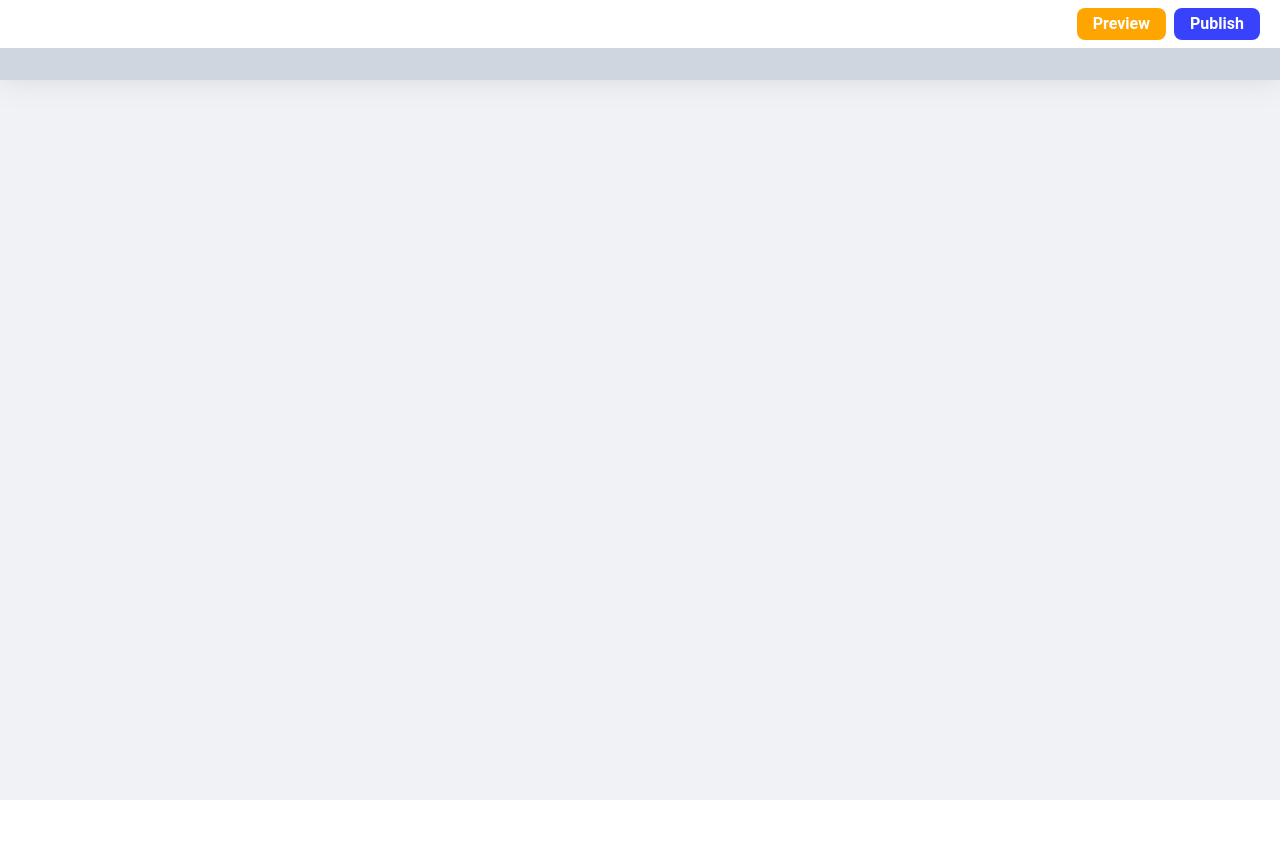
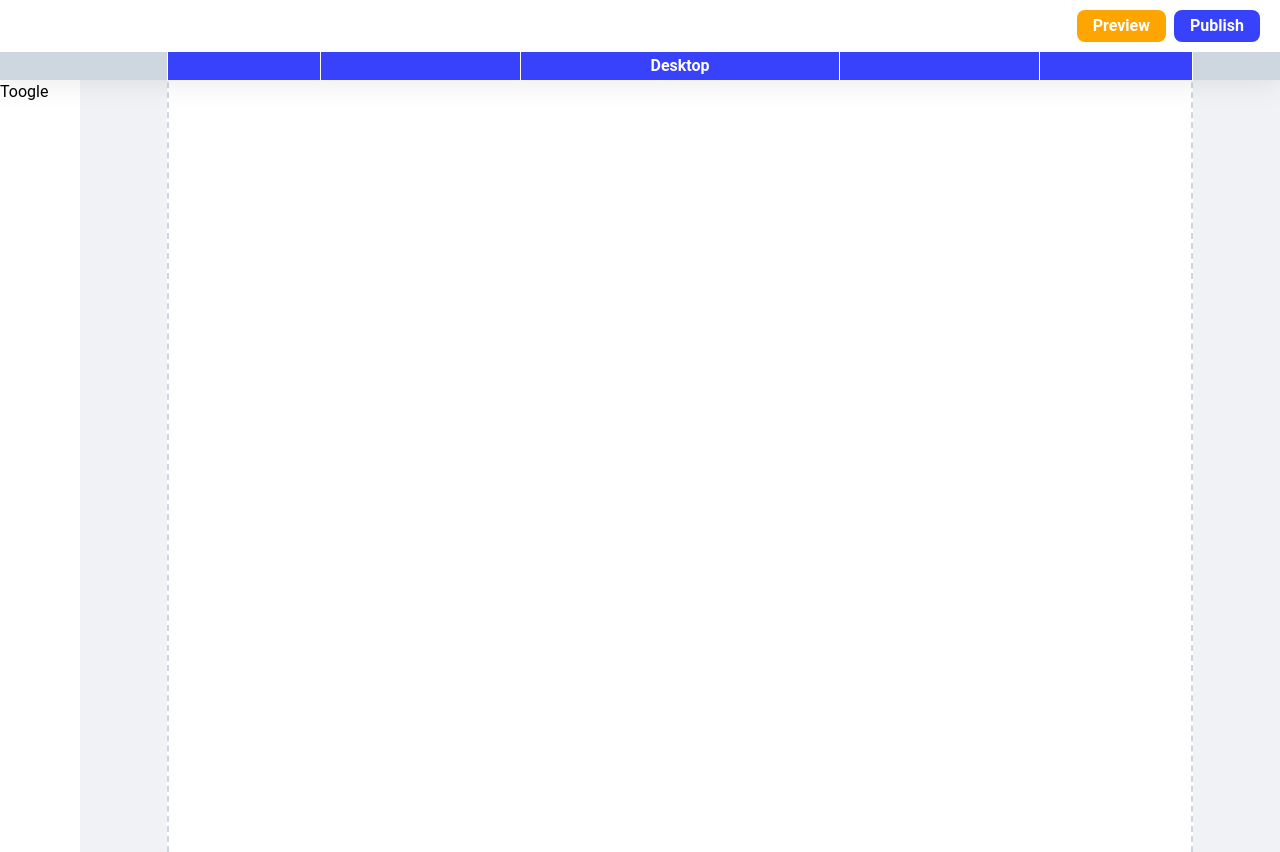
Before and after one commit to YUNI0107/React_Article_Editor, a React (Create React App) app: page / in a window 1280 px wide. Before the commit the page ends 800 px from the top, so only its background shows below. Built offline with nearby package versions, Linux system fonts and the light colour scheme.

Commit message:
Preview mode size basic done

```diff
--- a/src/components/layout/Header/Header.tsx
+++ b/src/components/layout/Header/Header.tsx
@@ -12,9 +12,7 @@ function Header() {
       </div>
 
       {/* bottom */}
-      <div className="w-full bg-main-gray-300 h-8 relative">
-        <div className="h-8"></div>
-      </div>
+      <div className="w-full bg-main-gray-300 h-7 relative"></div>
     </div>
   )
 }
--- a/src/components/layout/MainEditorSection/MainEditorSection.tsx
+++ b/src/components/layout/MainEditorSection/MainEditorSection.tsx
@@ -1,18 +1,13 @@
 import classNames from 'classnames'
+
+// components
+import Ruler from './components/Ruler'
+import Drawer from './components/Drawer'
 
 // types
 import SchemeContextSection from '../../../contexts/SchemeContextSection'
 import { PreviewModesType } from '../../../types/layout.d'
 import EditorSection from '../EditorSection'
-
-// styles
-const editorContainerStyle = (mode: PreviewModesType) => {
-  const lgSize = 'w-desktop'
-  const mdSize = 'w-tablet'
-  const smSize = 'w-mobile'
-  const size = mode === 'lg' ? lgSize : mode === 'md' ? mdSize : smSize
-  return size
-}
 
 function MainEditorSection({
   previewMode,
@@ -24,17 +19,26 @@ function MainEditorSection({
   console.log(previewMode, handlePreviewMode)
 
   return (
-    <div>
+    <div className="flex">
       {/* left-drawer */}
-      <div className={classNames(editorContainerStyle(previewMode))}></div>
+      <Drawer />
 
       {/* main-editor-section */}
-      <div>
+      <div className={classNames('flex-1 flex flex-col items-center')}>
         {/* top-ruler */}
-        <div></div>
+        <Ruler previewMode={previewMode} handlePreviewMode={handlePreviewMode} />
         {/* bottom-preview */}
         <SchemeContextSection>
-          <div>
+          <div
+            className={classNames(
+              'min-h-screen h-full bg-white border-x-[2px] border-dashed border-main-gray-300 transition-all duration-700',
+              {
+                'w-mobile': previewMode === 'sm',
+                'w-tablet': previewMode === 'md',
+                'w-desktop': previewMode === 'lg',
+              }
+            )}
+          >
             <EditorSection />
           </div>
         </SchemeContextSection>
--- /dev/null
+++ b/src/components/layout/MainEditorSection/components/Drawer/Drawer.tsx
@@ -0,0 +1,19 @@
+import { useState } from 'react'
+import classNames from 'classnames'
+
+function Drawer() {
+  const [isShow, setIsShow] = useState(false)
+
+  return (
+    <div
+      className={classNames('bg-white transition-all duration-700', {
+        'w-[300px]': isShow,
+        'w-[80px]': !isShow,
+      })}
+    >
+      <button onClick={() => setIsShow(!isShow)}>Toogle</button>
+    </div>
+  )
+}
+
+export default Drawer
--- /dev/null
+++ b/src/components/layout/MainEditorSection/components/Drawer/index.tsx
@@ -0,0 +1 @@
+export { default } from './Drawer'
--- /dev/null
+++ b/src/components/layout/MainEditorSection/components/Ruler/Ruler.tsx
@@ -0,0 +1,67 @@
+import { useMemo } from 'react'
+import classNames from 'classnames'
+
+// types
+import { PreviewModesType } from '../../../../../types/layout'
+
+// styles
+const ruler =
+  'h-7 border-x border-white flex justify-center items-center absolute left-1/2 -translate-x-1/2 cursor-pointer hover:brightness-110 active:contrast-125'
+
+function Ruler({
+  previewMode,
+  handlePreviewMode,
+}: {
+  previewMode: PreviewModesType
+  handlePreviewMode: (mode: PreviewModesType) => void
+}) {
+  const previewModeText = useMemo(() => {
+    switch (previewMode) {
+      case 'sm':
+        return 'Mobile'
+      case 'md':
+        return 'Tablet'
+      case 'lg':
+        return 'Desktop'
+      default:
+        return 'Desktop'
+    }
+  }, [previewMode])
+
+  const modes: Array<PreviewModesType> = ['sm', 'md', 'lg']
+
+  return (
+    <div className="relative -mt-7">
+      {modes.map((mode) => {
+        return (
+          <div
+            key={mode}
+            onClick={() => handlePreviewMode(mode)}
+            className={classNames(
+              ruler,
+              {
+                'w-mobile z-30': mode === 'sm',
+                'w-tablet z-20': mode === 'md',
+                'w-desktop z-10': mode === 'lg',
+              },
+              {
+                'bg-secondary-blue-200': mode === 'lg' && previewMode === 'sm',
+                'bg-secondary-blue-300':
+                  (mode === 'lg' && previewMode === 'md') ||
+                  (mode === 'md' && previewMode === 'sm'),
+                'bg-main-blue':
+                  mode === 'sm' ||
+                  (mode === 'lg' && previewMode === 'lg') ||
+                  (mode === 'md' && previewMode === 'md'),
+              }
+            )}
+          >
+            {mode === 'sm' && <h4 className="text-white font-semibold">{previewModeText}</h4>}
+          </div>
+        )
+      })}
+    </div>
+  )
+}
+
+export default Ruler
--- /dev/null
+++ b/src/components/layout/MainEditorSection/components/Ruler/index.tsx
@@ -0,0 +1 @@
+export { default } from './Ruler'
--- a/src/styles/global.css
+++ b/src/styles/global.css
@@ -1,3 +1,7 @@
 .default-button {
   @apply py-1 px-4 rounded-lg outline-none cursor-pointer hover:brightness-110 active:contrast-125;
 }
+
+h4 {
+  @apply text-base;
+}
```
